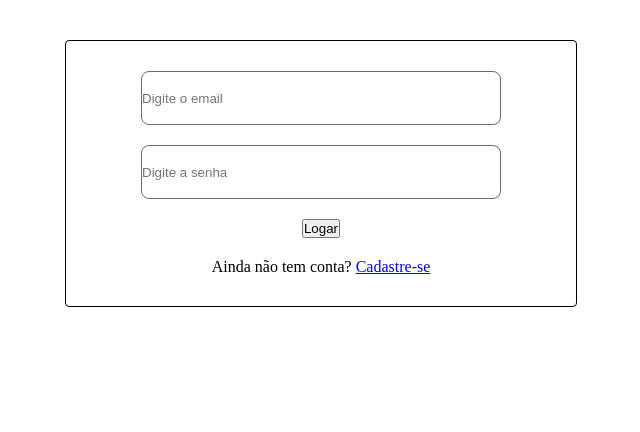
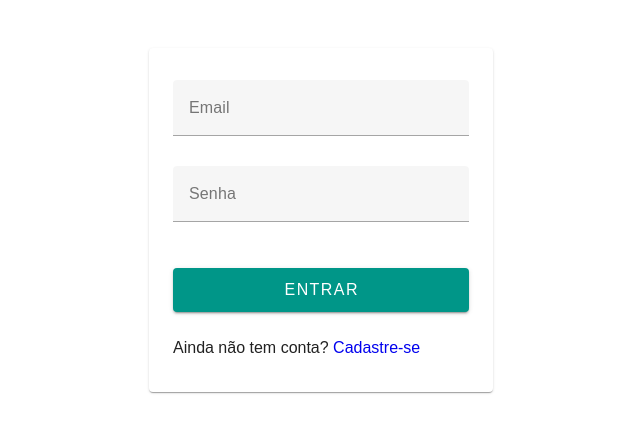
Before and after one commit to Delpidel/UnifiedWorkout, a Vue app: page / in a window 1280 px wide. Shown: the top 432 px of the page, without its empty margins (319-959 px from the left). Built offline with nearby package versions, Linux system fonts and the light colour scheme.

Commit message:
feat: telas cadastro e dashboard

```diff
--- /dev/null
+++ b/database.json
@@ -0,0 +1,19 @@
+{
+  "posts": [
+    {
+      "id": 1,
+      "title": "json-server",
+      "author": "typicode"
+    }
+  ],
+  "comments": [
+    {
+      "id": 1,
+      "body": "some comment",
+      "postId": 1
+    }
+  ],
+  "profile": {
+    "name": "typicode"
+  }
+}
--- a/src/assets/main.css
+++ b/src/assets/main.css
@@ -2,4 +2,6 @@
   margin: 0;
   padding: 0;
   box-sizing: border-box;
+  font-family: 'Kanit', sans-serif;
+  text-decoration: none;
 }
--- a/src/main.js
+++ b/src/main.js
@@ -4,9 +4,22 @@ import { createApp } from 'vue'
 import App from './App.vue'
 import router from './router/routes.js'
 
+import 'vuetify/styles'
+import '@mdi/font/css/materialdesignicons.css'
+import { createVuetify } from 'vuetify'
+import * as components from 'vuetify/components'
+import * as directives from 'vuetify/directives'
+
+const vuetify = createVuetify({
+    components,
+    directives,
+    icons: {
+        defaultSet: 'mdi'
+    },
+})
 
 const app = createApp(App)
 
+app.use(vuetify)
 app.use(router)
-
 app.mount('#app')
--- /dev/null
+++ b/src/utils/captureErrorYup.js
@@ -0,0 +1,6 @@
+export const captureErrorYup = (error) =>
+    error.inner.reduce((acc, currentValue) => {
+        const data = {...acc}
+        data[currentValue.path] =  currentValue.message
+        return data
+     }, {})
--- a/src/views/Dashboard/Dashboard.vue
+++ b/src/views/Dashboard/Dashboard.vue
@@ -1 +1,93 @@
-<template></template>
+<template>
+
+    <div>
+      <v-row>
+        <v-col cols="12" md="8">
+          <v-card>
+            <v-card-title>Bem-vindo(a),</v-card-title>
+            <v-card-text class="usuario">{{ usuarioLogado }}</v-card-text>
+          </v-card>
+        </v-col>
+      </v-row>
+      <v-row>
+        <v-col cols="12" md="4">
+          <v-card>
+            <v-card-title>Alunos</v-card-title>
+            <v-card-text>{{ alunosCount }}</v-card-text>
+            <v-btn color="teal"
+          size="large"
+          class="mb-4 ml-4"
+          type="submit"
+          variant="elevated"
+          @click="adicionarAluno">Adicionar</v-btn>
+          </v-card>
+        </v-col>
+        <v-col cols="12" md="4">
+          <v-card>
+            <v-card-title>Exercícios</v-card-title>
+            <v-card-text>{{ exerciciosCount }}</v-card-text>
+            <v-btn color="teal"
+          size="large"
+          class="mb-4 ml-4"
+          type="submit"
+          variant="elevated"
+          @click="adicionarExercicio">Adicionar</v-btn>
+          </v-card>
+        </v-col>
+      </v-row>
+
+    </div>
+  </template>
+
+  <script>
+  import axios from 'axios'
+  export default {
+    data() {
+      return {
+        alunosCount: 0,
+        exerciciosCount: 0,
+        usuarioLogado: localStorage.getItem('gym_name')
+      };
+    },
+    mounted() {
+      this.fetchDashboardData();
+    },
+    methods: {
+    adicionarAluno() {
+      axios.get("http://localhost:3000/dashboard").then((response) => {
+        this.alunosCount++;
+        localStorage.setItem('alunosCount', this.alunosCount)
+      });
+    },
+    adicionarExercicio() {
+      axios.get("http://localhost:3000/dashboard").then((response) => {
+        this.exerciciosCount++;
+        localStorage.setItem('exerciciosCount', this.exerciciosCount);
+      });
+    },
+    fetchDashboardData() {
+      axios.get("http://localhost:3000/dashboard").then((response) => {
+        if (response.data) {
+          this.alunosCount = response.data.amount_students;
+          this.exerciciosCount = response.data.amount_exercises;
+          this.alunosCount = parseInt(localStorage.getItem('alunosCount')) || 0;
+          this.exerciciosCount = parseInt(localStorage.getItem('exerciciosCount')) || 0;
+          this.$router.push('/dashboard');
+        }
+
+        })
+        .catch((error) => {
+          console.log('Erro', error);
+        })
+
+    },
+  }
+}
+  </script>
+
+<style scoped>
+.usuario {
+  font-size: 20px;
+}
+
+</style>
--- a/src/views/Login/Login.vue
+++ b/src/views/Login/Login.vue
@@ -1,73 +1,83 @@
 <template>
-    <form @submit.prevent="handleLogin" class="login-form">
-      <input placeholder="Digite o email" v-model="email" :class="{ error: emptyEmail }"
-      @input="clearError('email')"/>
-      <span v-if="emptyEmail" class="error-message">Campo obrigatório</span>
+  <v-sheet class="pa-12" rounded>
+    <v-card class="mx-auto px-6 py-8" max-width="344">
+      <v-form
+        v-model="form"
+        @submit.prevent="onSubmit"
+      >
+        <v-text-field
+          v-model="email"
+          :readonly="loading"
+          :rules="[required]"
+          class="mb-2"
+          clearable
+          label="Email"
+        ></v-text-field>
 
-      <input type="password" placeholder="Digite a senha" v-model="password" :class="{ error: emptyPassword }"
-      @input="clearError('password')"/>
-      <span v-if="emptyPassword" class="error-message">Campo obrigatório</span>
+        <v-text-field
+          v-model="password"
+          :readonly="loading"
+          :type="show1 ? 'text' : 'password'"
+          :rules="[required]"
+          clearable
+          label="Senha"
+          placeholder="Password"
+        ></v-text-field>
 
+        <br>
+        <v-btn
+          color="teal"
+          size="large"
+          type="submit"
+          variant="elevated"
+          block
+          >
+          Entrar
+        </v-btn><br>
+        <p>Ainda não tem conta? <router-link to="/cadastro">Cadastre-se</router-link></p>
+      </v-form>
+    </v-card>
+  </v-sheet>
+</template>
 
-      <button type="submit">Logar</button>
+<script>
 
-      <p>Ainda não tem conta? <router-link to="/cadastro">Cadastre-se</router-link></p>
-    </form>
-  </template>
+import axios from 'axios'
+  export default {
+    data: () => ({
+      form: false,
+      email: '',
+      emailRules: [
+        v => !!v || 'Campo obrigatório',
+      ],
+      password: '',
+      loading: false,
+    }),
 
-  <script>
-  export default {
-    data() {
-      return {
-        email: '',
-        password: '',
-        emptyEmail: false,
-        emptyPassword: false
-      }
+    methods: {
+      onSubmit () {
+        console.log("enviou formulário")
+
+        axios
+        .post('http://localhost:3000/sessions', {
+          email: this.email,
+          password: this.password
+        })
+        .then((response) => {
+         alert("Logado com sucesso")
+          localStorage.setItem("gym_token", response.data.token)
+          localStorage.setItem("gym_name", response.data.name)
+          this.$router.push('/dashboard');
+        })
+        .catch((error) => {
+          console.error('Erro ao realizar login:', error);
+        })
+
     },
-    methods: {
-      handleLogin() {
-          if (this.email === "") this.emptyEmail = true;
-          if (this.password === "") this.emptyPassword = true;
+    // Propriedade RULES para deixar o código mais enxuto
+      required (v) {
+        return !!v || 'Campo obrigatório'
       },
-      clearError(fieldName) {
-          if (fieldName === "email" && this.email) {
-          this.emptyEmail = false;
-          }
-          if (fieldName === "password" && this.password) {
-          this.emptyPassword = false;
-        }
-      }
+    },
   }
-  }
-
-  </script>
-
-  <style scoped>
-  .login-form {
-    margin: 40px auto;
-    width: 40%;
-    border-radius: 4px;
-    border: 1px solid black;
-    display: flex;
-    flex-direction: column;
-    gap: 20px;
-    align-items: center;
-    padding: 30px;
-  }
-
-  input {
-    height: 54px;
-    width: 80%;
-    border-radius: 8px;
-    border: 1px solid #756767;
-    outline: none;
-  }
-  .error {
-    border: 1px solid red;
-  }
-
-  .error-message {
-    color: red;
-  }
-  </style>
+</script>
--- a/src/views/cadastro/SignUp.vue
+++ b/src/views/cadastro/SignUp.vue
@@ -1,3 +1,136 @@
 <template>
+  <v-sheet class="pa-12" rounded>
+    <v-card class="mx-auto px-6 py-8" max-width="344">
+      <v-form v-model="form" @submit.prevent="onSubmit">
+        <v-text-field
+          v-model="name"
+          class="mb-2"
+          :error-messages="errors.name"
+          label="Nome completo"
+        ></v-text-field>
 
+        <v-text-field
+          v-model="email"
+          class="mb-2"
+          :error-messages="errors.email"
+          label="Email"
+        ></v-text-field>
+
+        <v-text-field
+          v-model="password"
+          type="password"
+          :error-messages="errors.password"
+          label="Senha"
+          placeholder="Password"
+        ></v-text-field>
+
+        <v-text-field
+          v-model="verifyPassword"
+          type="password"
+          :error-messages="errors.verifyPassword"
+          label="Confirme a senha"
+          placeholder="Password"
+        ></v-text-field>
+
+        <v-select
+          v-model="type_plan"
+          :error-messages="errors.type_plan"
+          :items="items"
+          label="Selecione o plano"
+          required
+        ></v-select>
+
+        <br />
+        <v-btn
+        color="teal"
+        size="large"
+        type="submit"
+        variant="elevated"
+        block> Criar conta </v-btn
+        ><br />
+      </v-form>
+    </v-card>
+  </v-sheet>
 </template>
+
+<script>
+import axios from 'axios'
+import * as yup from 'yup'
+import { captureErrorYup } from '../../utils/captureErrorYup'
+export default {
+  data: () => ({
+    errors: {},
+    name: '',
+    email: '',
+    password: '',
+    type_plan: 'bronze',
+    items: [
+      {
+        title: 'Bronze',
+        value: 'bronze'
+      },
+      {
+        title: 'Prata',
+        value: 'silver'
+      },
+      {
+        title: 'Ouro',
+        value: 'gold'
+      }
+    ]
+  }),
+
+  methods: {
+    onSubmit() {
+      try {
+        const schema = yup.object().shape({
+          name: yup.string().required('Nome é obrigatório'),
+          email: yup.string().email('Email não é valido').required('Email é obrigatório'),
+          type_plan: yup.string().required('Escolha um plano'),
+          password: yup
+            .string()
+            .min(8, 'A senha deve ter no mínimo 8 caracteres')
+            .max(20, 'Deve ter entre 8-20 caracteres')
+            .required('A senha é obrigatória'),
+          verifyPassword: yup
+            .string()
+            .required('A confirmação necessária')
+            .oneOf([yup.ref('password')], 'As senhas devem coincidir')
+        })
+
+        schema.validateSync(
+          {
+            name: this.name,
+            email: this.email,
+            type_plan: this.type_plan,
+            password: this.password,
+            verifyPassword: this.verifyPassword
+          },
+          { abortEarly: false }
+        )
+
+        axios
+          .post('http://localhost:3000/users', {
+            name: this.name,
+            email: this.email,
+            password: this.password,
+            verifyPassword: '',
+            type_plan: this.type_plan
+          })
+          .then(() => {
+            alert('Cadastrado com sucesso')
+            this.$router.push('/')
+          })
+          .catch(() => {
+            alert('Falha ao cadastrar')
+          })
+      } catch (error) {
+        if (error instanceof yup.ValidationError) {
+          console.log(error)
+          this.errors = captureErrorYup(error)
+        }
+      }
+    }
+  }
+}
+</script>
```
Also changed, not shown: package.json (+8 -2 lines), 1 other file (tests, documents, lock files or other folders).
